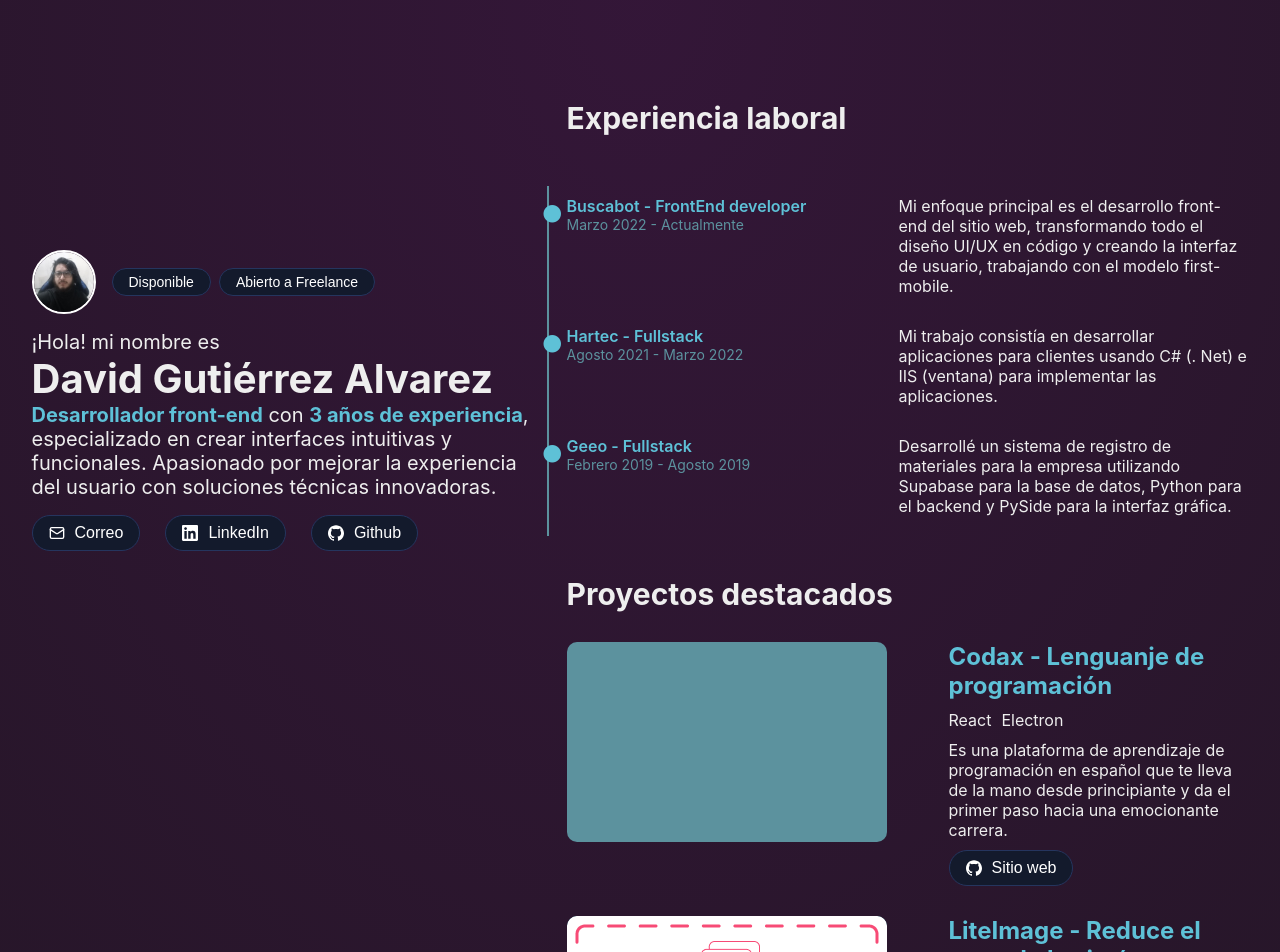
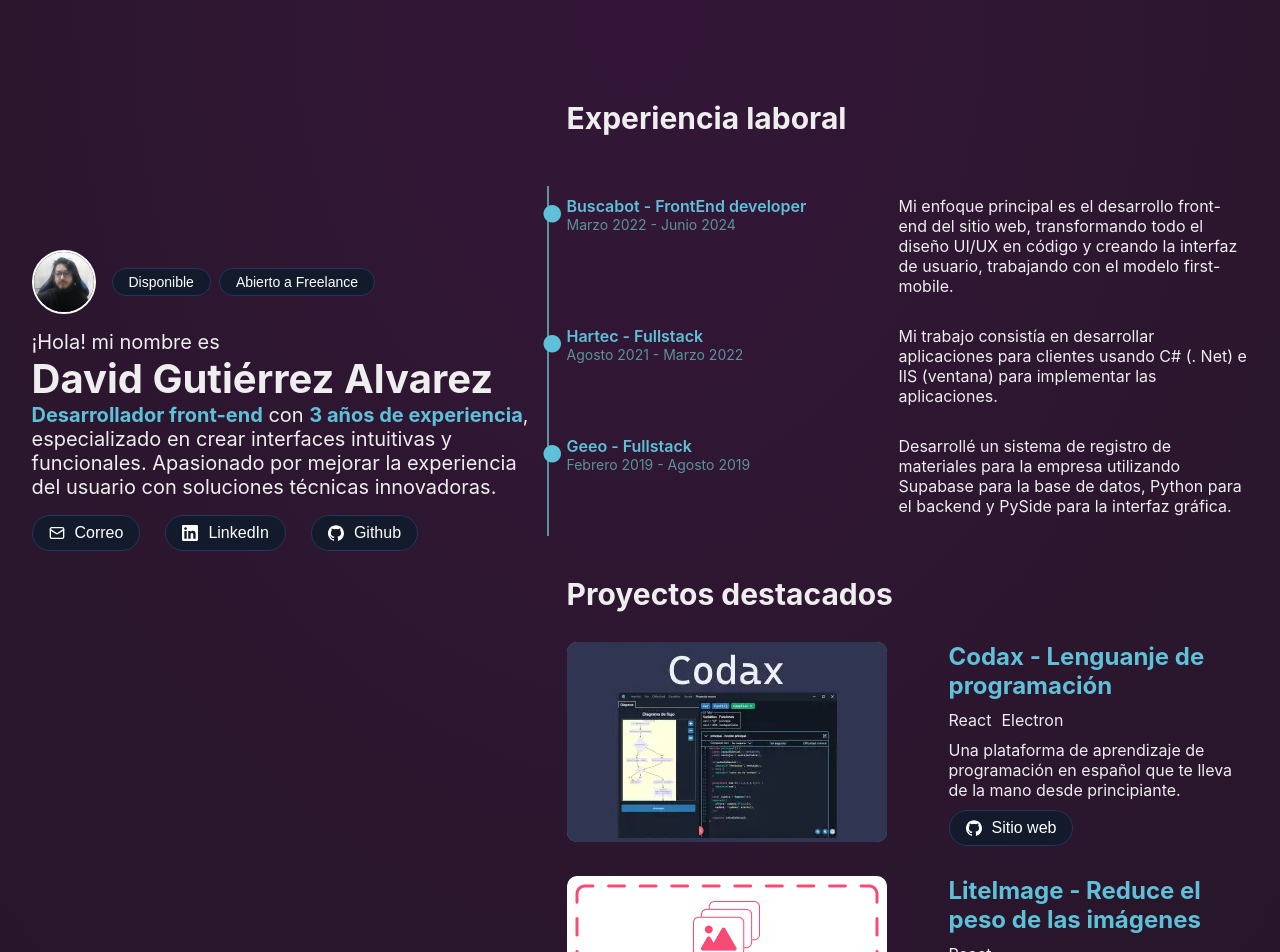
Before and after one commit to self-david/self-david, a Svelte app: page / in a window 1280 px wide. Shown: the top 952 px of the page. Built offline with nearby package versions, Linux system fonts and the light colour scheme.

Commit message:
update codax proyecto

```diff
--- a/src/components/Experiences.svelte
+++ b/src/components/Experiences.svelte
@@ -5,7 +5,7 @@
     <li>
       <div>
         <h4>Buscabot - FrontEnd developer</h4>
-        <p>Marzo 2022 - Actualmente</p>
+        <p>Marzo 2022 - Junio 2024</p>
       </div>
       <span>
         Mi enfoque principal es el desarrollo front-end del sitio web, transformando todo el diseño UI/UX en código y creando la interfaz de usuario, trabajando con el modelo first-mobile.
--- a/src/components/Proyects.svelte
+++ b/src/components/Proyects.svelte
@@ -9,17 +9,16 @@
   <h2>Proyectos destacados</h2>
 
   <div class='card'>
-    <!-- <img src="" alt=""> -->
-    <div class="img"></div>
+    <img src="./codax.webp" alt="">
     <div class="card-desc">
       <h3>Codax - Lenguanje de programación</h3>
       <div class="tags">
         <p>React</p>
         <p>Electron</p>
       </div>
-      <p>Es una plataforma de aprendizaje de programación en español que te lleva de la mano desde principiante y da el primer paso hacia una emocionante carrera.</p>
+      <p>Una plataforma de aprendizaje de programación en español que te lleva de la mano desde principiante.</p>
       <div class='card-links'>
-        <Button on:click={() => openLink('https://dummycode.qahub.dev/')}><IconGithub />Sitio web</Button>
+        <Button on:click={() => openLink('https://codax.davidga.dev/')}><IconGithub />Sitio web</Button>
         <!-- <Button on:click={() => openLink('https://github.com/self-david')}><IconEmail /> Github</Button> -->
       </div>
     </div>
```
Also changed, not shown: public/codax.webp (added), 1 other file (tests, documents, lock files or other folders).
